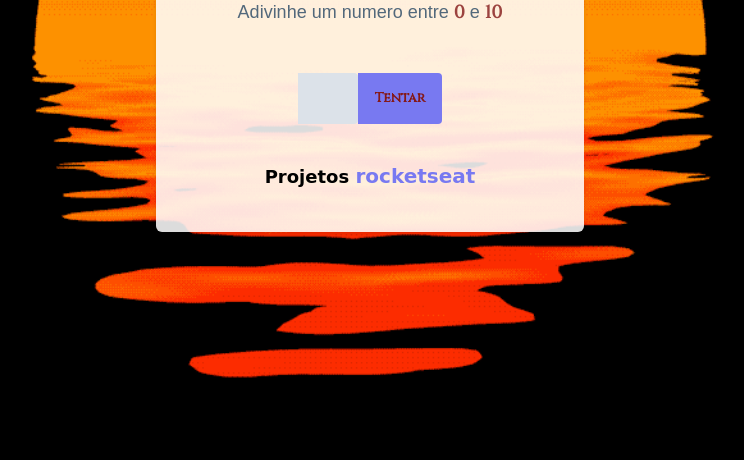
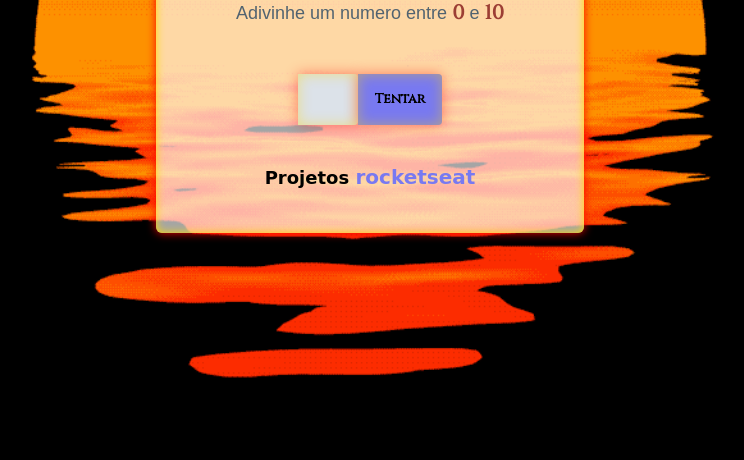
Before and after one commit to felipe0402/JogoDeAdivinhacao, a plain HTML site: page index.html in a window 1280 px wide. Shown: the part 340-800 px from the top of the page, without its empty margins (270-1014 px from the left). Drawn offline with Linux system fonts and the light colour scheme; a web font is replaced by a local one.

Commit message:
adicionando gradients

```diff
--- a/index.html
+++ b/index.html
@@ -23,6 +23,7 @@
   </head>
   <body>
     <header>
+      <div class="screen1 ">
         <h1>Jogo da Adivinhaçao</h1>
         <p>
           Adivinhe um numero entre <strong class="numeros"> 0</strong> e
@@ -33,7 +34,12 @@
           <input type="number" name="" id="" />
           <button>Tentar</button>
         </form>
-      <h2>Projetos <strong class="curso">rocketseat</strong></h2>
+      </div>
+      <div class="screen2 hide">
+        <h2>Acertou em <strong class="numeros">3</strong>  vezes!</h2>
+        <button>Jogar novamente</button>
+      </div>
+      <h2 class="curso">Projetos <strong> rocketseat</strong></h2>
     </header>
   </body>
   <script src="./script.js"></script>
--- a/style.css
+++ b/style.css
@@ -1,8 +1,17 @@
+* {
+  --blue: #7879f1;
+  --blue2: #6363ce;
+  --red-gradients: rgb(132, 25, 25);
+  --shadow-gradients-1: inset 0 0 1em rgb(255, 217, 0), 0 0 1em rgb(255, 0, 0);
+  --shadow-gradients-2: inset 0 0 1em rgba(255, 217, 0, 0.434),
+    0 0 1em rgba(255, 0, 0, 0.426);
+}
 * {
   margin: 0;
   padding: 0;
   box-sizing: border-box;
 }
+
 :root {
   font-size: 62.5%;
   background-image: url(./img/4Cb2.gif);
@@ -25,22 +34,36 @@ input {
 }
 header {
   border-radius: 6px;
-  background: #ffffffdc;
+  background: #ffffffa5;
   box-shadow: 0px 2px 4px 0px rgba(0, 0, 0, 0.1);
   padding: 4.8rem 6.4rem 6.4rem;
   border-radius: 0.6rem;
   margin: 0 auto;
   text-align: center;
   width: min(42.8rem, 90%);
+  box-shadow: var(--shadow-gradients-1);
 }
-
+button {
+  background-color: var(--blue);
+  font-weight: bold;
+  border-radius: 0 0.4rem 0.4rem 0;
+  cursor: pointer;
+  transition: background 0.3s;
+}
+button:hover {
+  background-color: var(--blue2);
+  box-shadow: var(--red-gradients);
+}
+.hide {
+  display: none;
+}
 h1 {
   font-size: 2.5rem;
   margin-bottom: 1.6rem;
   font-weight: bold;
-  color: rgb(132, 25, 25);
+  color: var(--red-gradients);
 }
-h2 {
+.curso {
   text-align: center;
   font-size: 1.8rem;
 
@@ -59,14 +82,13 @@ p {
   font-size: 1.8rem;
 }
 .numeros {
-  color: rgb(132, 25, 25);
+  color: var(--red-gradients);
   font-family: "Cinzel", serif;
 }
-.curso {
-
+strong {
   font-family: "Tilt Prism", cursive;
-  font-size: 2.0rem;
-  color: #7879f1;
+  font-size: 2rem;
+  color: var(--blue);
 }
 form {
   margin-top: 4.8rem;
@@ -75,6 +97,7 @@ form {
 }
 input,
 button {
+  box-shadow: var(--shadow-gradients-2);
   border: none;
   padding: 1.65rem;
 }
@@ -83,9 +106,14 @@ input {
   width: 6rem;
   border-radius: 0 0.4rem 0.4rem 0;
 }
-button {
-  background-color: #7879f1;
-  color: rgb(132, 25, 25);
+
+/*screen2*/
+h2 {
+  font-size: 2.4rem;
+  font-weight: normal;
   font-weight: bold;
-  border-radius: 0 0.4rem 0.4rem 0;
+  margin-bottom: 3.3rem;
 }
+.screen2 button {
+  border-radius: 0.4rem;
+}
```
Lines whose indentation alone changed are shown as unchanged.
